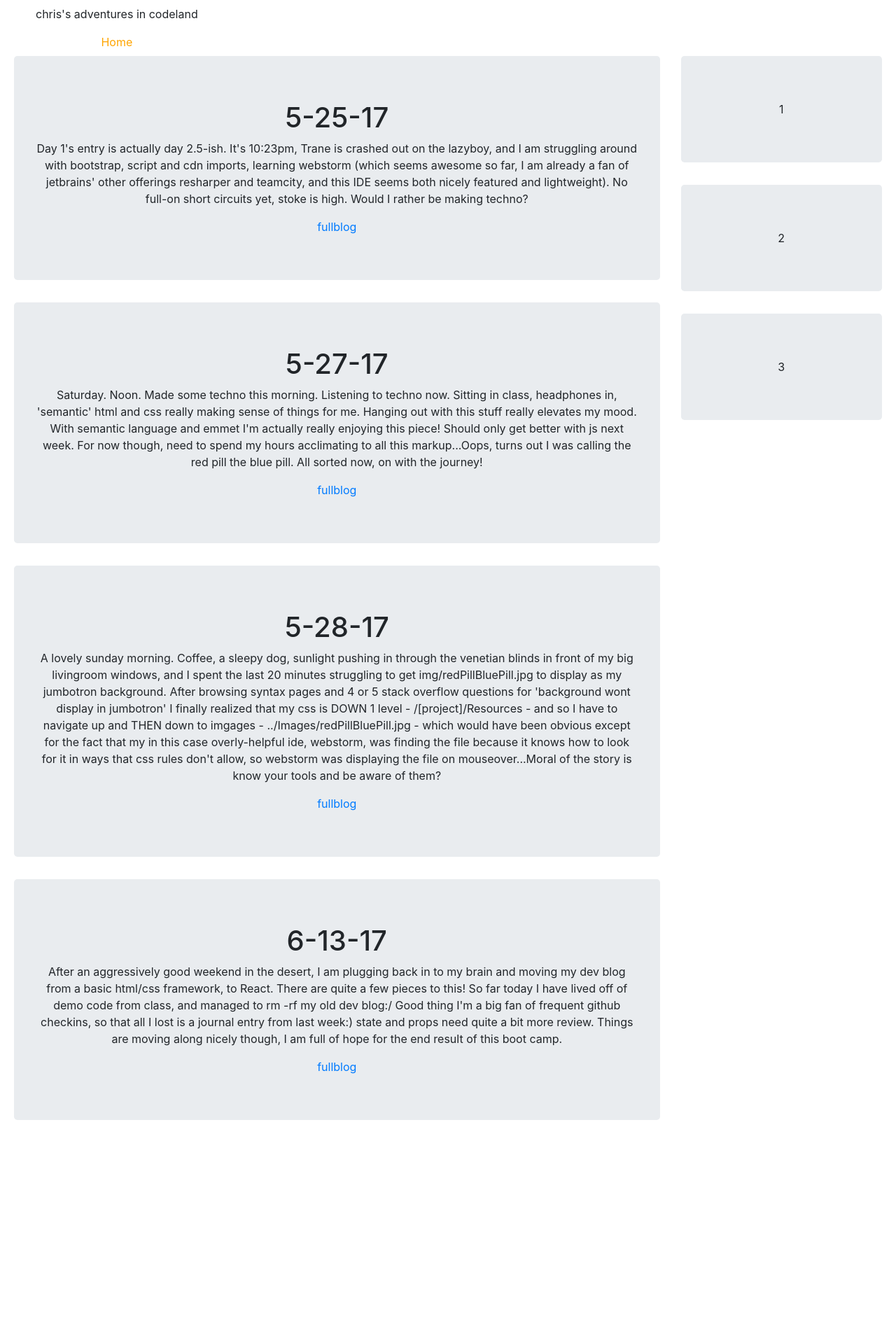
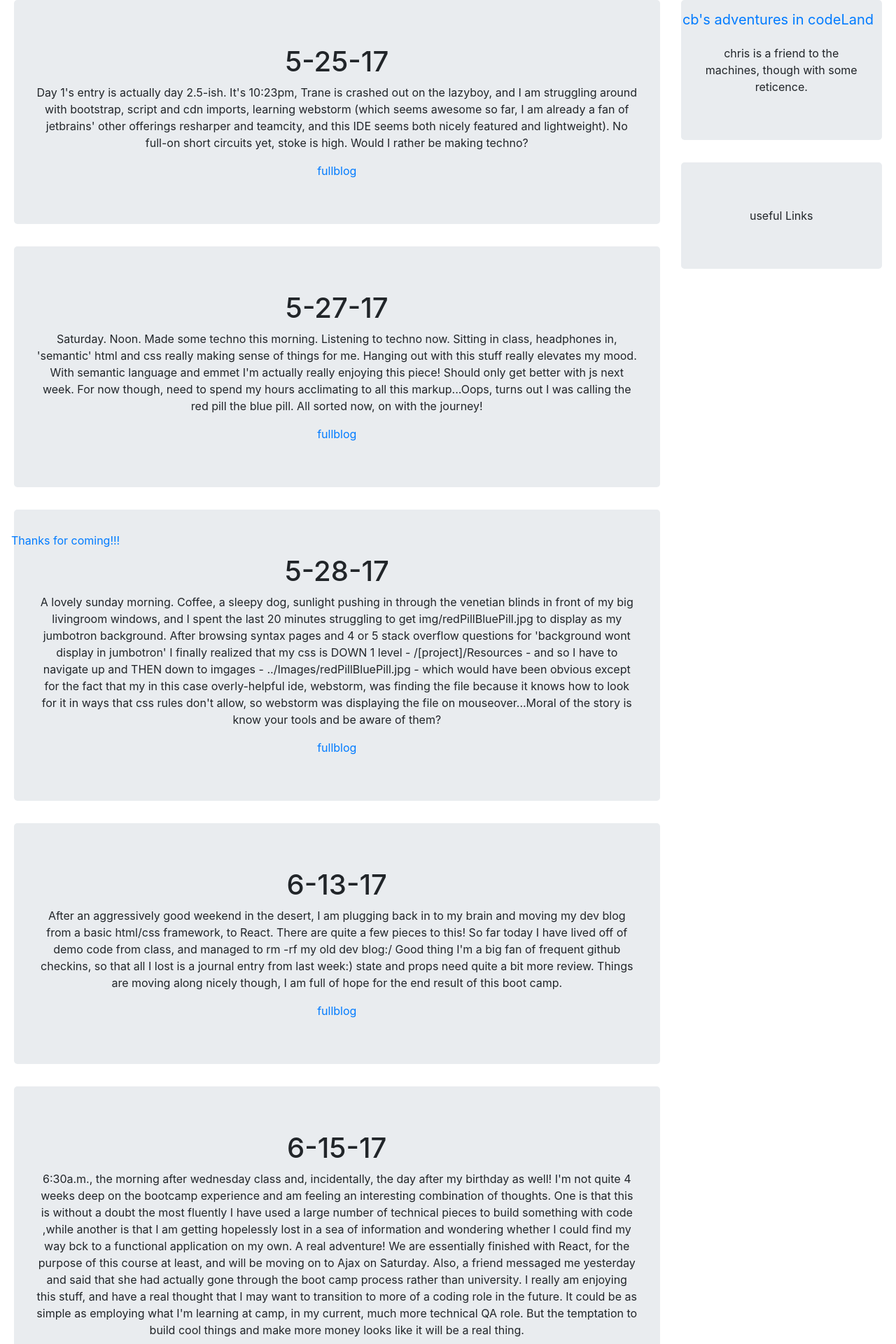
Before and after one commit to elchrisso/cb-dev-blog, a React (Create React App) app: page /createblogpost in a window 1280 px wide. Shown: the top 1920 px of the page at 70% size. Before the commit the page ends 1632 px from the top, so only its background shows below. Built offline with nearby package versions, Linux system fonts and the light colour scheme.

Commit message:
some additional styling and pages

```diff
--- a/src/App.js
+++ b/src/App.js
@@ -4,23 +4,47 @@ import BlogEntryPreview from './BlogEntryPreview.js'
 import CbHeader from './CbHeader.js'
 import CbSideBar from './CbSideBar.js'
 import FullBlogEntry from './Home/FullBlogEntry.js'
+import CreateBlogPost from './Home/CreateBlogPost.js'
+import CbFooter from './CbFooter'
 
-import { Route } from 'react-router-dom'
+import { Route, Link } from 'react-router-dom'
 
 class App extends Component {
   constructor () {
     super()
     this.state = {
       sidebarPanels: [
-        "1",
-        "2",
-        "3"
+        {
+          title: "chris is a friend to the machines, though with some reticence."
+        },
+        {
+          title: "useful Links",
+          link1: "emmet for cheaters",
+          link2: "html for cheaters",
+          link3: "canvas"
+        }
       ],
       blogEntries: [
-        ["5-25-17", "Day 1's entry is actually day 2.5-ish.  It's 10:23pm, Trane is crashed out on the lazyboy, and I am struggling around with bootstrap, script and cdn imports, learning webstorm (which seems awesome so far, I am already a fan of jetbrains' other offerings resharper and teamcity, and this IDE seems both nicely featured and lightweight).  No full-on short circuits yet, stoke is high.  Would I rather be making techno?"],
-        ["5-27-17", "Saturday.  Noon.  Made some techno this morning.  Listening to techno now.  Sitting in class, headphones in, 'semantic' html and css really making sense of things for me.  Hanging out with this stuff really elevates my mood.  With semantic language and emmet I'm actually really enjoying this piece!  Should only get better with js next week.  For now though, need to spend my hours acclimating to all this markup...Oops, turns out I was calling the red pill the blue pill.  All sorted now, on with the journey!"],
-        ["5-28-17", "A lovely sunday morning.  Coffee, a sleepy dog, sunlight pushing in through the venetian blinds in front of my big livingroom windows, and I spent the last 20 minutes struggling to get img/redPillBluePill.jpg to display as my jumbotron background.  After browsing syntax pages and 4 or 5 stack overflow questions for 'background wont display in jumbotron' I finally realized that my css is DOWN 1 level - /[project]/Resources - and so I have to navigate up and THEN down to imgages - ../Images/redPillBluePill.jpg - which would have been obvious except for the fact that my in this case overly-helpful ide, webstorm, was finding the file because it knows how to look for it in ways that css rules don't allow, so webstorm was displaying the file on mouseover...Moral of the story is know your tools and be aware of them?"],
-      ["6-13-17", "After an aggressively good weekend in the desert, I am plugging back in to my brain and moving my dev blog from a basic html/css framework, to React.  There are quite a few pieces to this!  So far today I have lived off of demo code from class, and managed to rm -rf my old dev blog:/  Good thing I'm a big fan of frequent github checkins, so that all I lost is a journal entry from last week:)  state and props need quite a bit more review.  Things are moving along nicely though, I am full of hope for the end result of this boot camp."]
+        {
+          date: "5-25-17",
+          post: "Day 1's entry is actually day 2.5-ish.  It's 10:23pm, Trane is crashed out on the lazyboy, and I am struggling around with bootstrap, script and cdn imports, learning webstorm (which seems awesome so far, I am already a fan of jetbrains' other offerings resharper and teamcity, and this IDE seems both nicely featured and lightweight).  No full-on short circuits yet, stoke is high.  Would I rather be making techno?"
+        },
+        {
+          date: "5-27-17",
+          post: "Saturday.  Noon.  Made some techno this morning.  Listening to techno now.  Sitting in class, headphones in, 'semantic' html and css really making sense of things for me.  Hanging out with this stuff really elevates my mood.  With semantic language and emmet I'm actually really enjoying this piece!  Should only get better with js next week.  For now though, need to spend my hours acclimating to all this markup...Oops, turns out I was calling the red pill the blue pill.  All sorted now, on with the journey!"
+        },
+        {
+          date: "5-28-17",
+          post: "A lovely sunday morning.  Coffee, a sleepy dog, sunlight pushing in through the venetian blinds in front of my big livingroom windows, and I spent the last 20 minutes struggling to get img/redPillBluePill.jpg to display as my jumbotron background.  After browsing syntax pages and 4 or 5 stack overflow questions for 'background wont display in jumbotron' I finally realized that my css is DOWN 1 level - /[project]/Resources - and so I have to navigate up and THEN down to imgages - ../Images/redPillBluePill.jpg - which would have been obvious except for the fact that my in this case overly-helpful ide, webstorm, was finding the file because it knows how to look for it in ways that css rules don't allow, so webstorm was displaying the file on mouseover...Moral of the story is know your tools and be aware of them?"
+        },
+        {
+          date: "6-13-17",
+          post: "After an aggressively good weekend in the desert, I am plugging back in to my brain and moving my dev blog from a basic html/css framework, to React.  There are quite a few pieces to this!  So far today I have lived off of demo code from class, and managed to rm -rf my old dev blog:/  Good thing I'm a big fan of frequent github checkins, so that all I lost is a journal entry from last week:)  state and props need quite a bit more review.  Things are moving along nicely though, I am full of hope for the end result of this boot camp."
+        },
+        {
+          date: "6-15-17",
+          post: "6:30a.m., the morning after wednesday class and, incidentally, the day after my birthday as well!  I'm not quite 4 weeks deep on the bootcamp experience and am feeling an interesting combination of thoughts.  One is that this is without a doubt the most fluently I have used a large number of technical pieces to build something with code ,while another is that I am getting hopelessly lost in a sea of information and wondering whether I could find my way bck to a functional application on my own.  A real adventure!  We are essentially finished with React, for the purpose of this course at least, and will be moving on to Ajax on Saturday.  Also, a friend messaged me yesterday and said that she had actually gone through the boot camp process rather than university.  I really am enjoying this stuff, and have a real thought that I may want to transition to more of a coding role in the future.  It could be as simple as employing what I'm learning at camp, in my current, much more technical QA role.  But the temptation to build cool things and make more money looks like it will be a real thing."
+        }
       ]
     }
   }
@@ -33,11 +57,13 @@ class App extends Component {
           <div className="col-9">
             <BlogEntryPreview blogEntryList={this.state.blogEntries}/>
             <Route path="/fullblogentry" component={FullBlogEntry} />
+            <Route exact path="/createblogpost" component={CreateBlogPost} />
           </div>
           <div className="col-3">
             <CbSideBar CbSideBarPanels={this.state.sidebarPanels}/>
           </div>
         </div>
+        <CbFooter/>
       </div>
     );
   }
--- a/src/BlogEntryPreview.js
+++ b/src/BlogEntryPreview.js
@@ -7,11 +7,11 @@ class BlogEntryPreview extends Component {
   render() {
     return (
       <div>
-        {this.props.blogEntryList.map((blogEntry) => {
+        {this.props.blogEntryList.map((blogEntry, idx) => {
           return (
-            <div className="jumbotron">
-              <h1>{blogEntry[0]}</h1>
-              <p>{blogEntry[1]}</p>
+            <div className="jumbotron" key={idx}>
+              <h1>{blogEntry.date}</h1>
+              <p>{blogEntry.post}</p>
               <NavLink to="/fullblogentry">fullblog</NavLink>
             </div>
           )
--- /dev/null
+++ b/src/CbFooter.js
@@ -0,0 +1,13 @@
+import React, { Component } from 'react'
+
+class CbFooter extends Component {
+  render() {
+    return(
+      <nav className="navbar fixed-bottom navbar-inverse bg-inverse">
+        <a className="navbar-text" href="#">Thanks for coming!!!</a>
+      </nav>
+    )
+  }
+}
+
+export default CbFooter
--- a/src/CbHeader.js
+++ b/src/CbHeader.js
@@ -5,17 +5,26 @@ import { NavLink } from 'react-router-dom'
 class CbHeader extends Component {
   render () {
     return (
-      <div>
-        <nav className="navbar navbar-default">
-          <div className="container-fluid">
-            <div className="navbar-header">
-              <p className="nav-text">chris's adventures in codeland</p>
-              <NavLink to="/">Home</NavLink>
+      <nav className="navbar navbar-toggleable-md navbar-inverse bg-inverse fixed-top">
+        <button className="navbar-toggler navbar-toggler-right" type="button" data-toggle="collapse" data-target="#navbarSupportedContent" aria-controls="navbarSupportedContent" aria-expanded="false" aria-label="Toggle navigation">
+          <span className="navbar-toggler-icon"></span>
+        </button>
+        <a className="navbar-brand" href="#">cb's adventures in codeLand</a>
 
-            </div>
-          </div>
-        </nav>
-      </div>
+        <div className="collapse navbar-collapse" id="navbarSupportedContent">
+          <ul className="navbar-nav mr-auto">
+            <li className="nav-item active">
+              <a className="nav-link" href="#">Home <span className="sr-only">(current)</span></a>
+            </li>
+            <li className="nav-item">
+              <a className="nav-link" href="#">Link</a>
+            </li>
+            <li className="nav-item">
+              <a className="nav-link disabled" href="#">Disabled</a>
+            </li>
+          </ul>
+        </div>
+      </nav>
     )
   }
 }
--- a/src/CbSideBar.js
+++ b/src/CbSideBar.js
@@ -5,10 +5,10 @@ class CbSideBar extends Component {
   render () {
     return (
       <div>
-        {this.props.CbSideBarPanels.map((sideBarPanel) => {
+        {this.props.CbSideBarPanels.map((sideBarPanel, idx) => {
           return (
-            <div className="jumbotron">{sideBarPanel[0]}</div>
-          )
+                <div className="jumbotron" key={idx}>{sideBarPanel.title}</div>
+              )
         })}
       </div>
     )
--- /dev/null
+++ b/src/Home/CreateBlogPost.js
@@ -0,0 +1,15 @@
+import React, { Component } from 'react'
+
+class CreateBlogPost extends Component {
+  render () {
+    return (
+      <div>
+        <div className="jumbotron">
+          <h1>sdgdf dfgsdgdf dfgsdgdf dfgsdgdf dfgsdgdf dfgsdgdf dfgsdgdf dfgsdgdf dfgsdgdf dfgsdgdf dfgsdgdf dfgsdgdf dfgsdgdf dfgsdgdf dfgsdgdf dfgsdgdf dfg</h1>
+        </div>
+      </div>
+    )
+  }
+}
+
+export default CreateBlogPost
```
